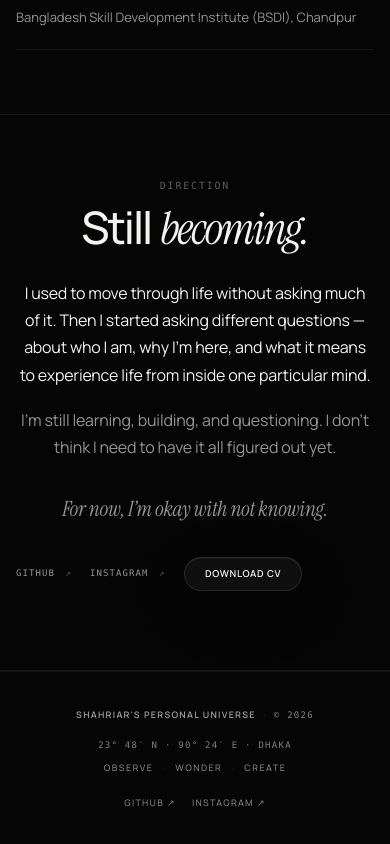
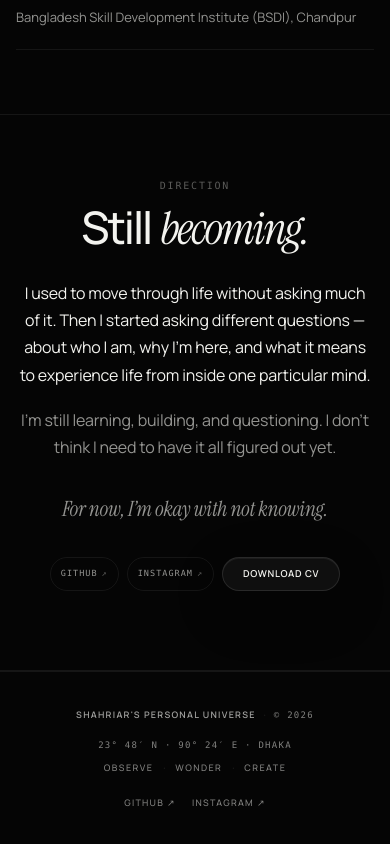
Before and after one commit to shahriarbappy60-ship-it/personal-universe, a React (Vite) app: page /self in a window 390 px wide. Shown: the part 3353-4197 px from the top of the page. Built offline with nearby package versions, Linux system fonts and the light colour scheme.

Commit message:
Refine Self direction action placement and utility buttons

```diff
--- a/src/styles/self-page.css
+++ b/src/styles/self-page.css
@@ -438,3 +438,73 @@
     font-size:21px;
   }
 }
+
+/* Direction actions — quiet utility row */
+.self-page-v2 .self-v2-direction-action{
+  align-self:end;
+  padding-bottom:2px;
+}
+.self-page-v2 .self-v2-socials{
+  display:flex;
+  align-items:center;
+  justify-content:flex-end;
+  gap:10px;
+  flex-wrap:wrap;
+}
+.self-page-v2 .self-v2-social-link{
+  display:inline-flex;
+  align-items:center;
+  min-height:38px;
+  padding:0 13px;
+  border:1px solid var(--line-soft);
+  border-radius:999px;
+  background:transparent;
+  transition:color .25s var(--ease),border-color .25s var(--ease),background .25s var(--ease),transform .25s var(--ease);
+}
+.self-page-v2 .self-v2-social-link:hover{
+  border-color:var(--glass-border-hover);
+  background:var(--glass-bg);
+  transform:translateY(-1px);
+}
+.self-page-v2 .self-v2-direction-action .btn-master{
+  margin-left:0;
+  min-height:38px;
+  height:38px;
+  padding:0 15px;
+}
+@media(max-width:768px){
+  .self-page-v2 .self-v2-direction-action{
+    width:100%;
+    justify-content:center;
+    padding-bottom:0;
+  }
+  .self-page-v2 .self-v2-socials{
+    width:100%;
+    justify-content:center;
+    gap:9px;
+  }
+  .self-page-v2 .self-v2-social-link{
+    min-height:36px;
+    padding:0 12px;
+  }
+  .self-page-v2 .self-v2-direction-action .btn-master{
+    min-height:36px;
+    height:36px;
+  }
+}
+@media(max-width:430px){
+  .self-page-v2 .self-v2-socials{
+    gap:8px;
+  }
+  .self-page-v2 .self-v2-social-link{
+    min-height:34px;
+    padding:0 10px;
+    font-size:8.5px;
+  }
+  .self-page-v2 .self-v2-direction-action .btn-master{
+    min-height:34px;
+    height:34px;
+    padding-inline:12px;
+    font-size:8.5px;
+  }
+}
```
